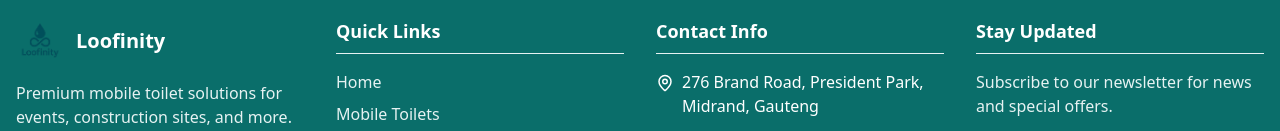
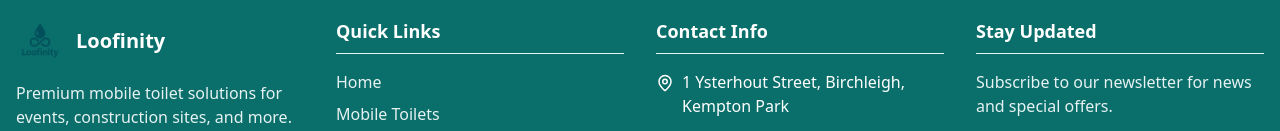
Before and after one commit to andile987/posh-potty-paradise, a React (Vite) app: page /cart in a window 1280 px wide. Shown: the part 764-895 px from the top of the page. Built offline with nearby package versions, Linux system fonts and the light colour scheme.

Commit message:
address_update_2

```diff
--- a/src/components/layout/Footer.tsx
+++ b/src/components/layout/Footer.tsx
@@ -87,8 +87,7 @@ const Footer = () => {
               <li className="flex items-start">
                 <MapPin size={18} className="mr-2 mt-1 flex-shrink-0" />
                 <span>
-                  276 Brand Road, President Park,<br />
-                  Midrand, Gauteng
+                  1 Ysterhout Street, Birchleigh, Kempton Park
                 </span>
               </li>
               <li className="flex items-center">
```
